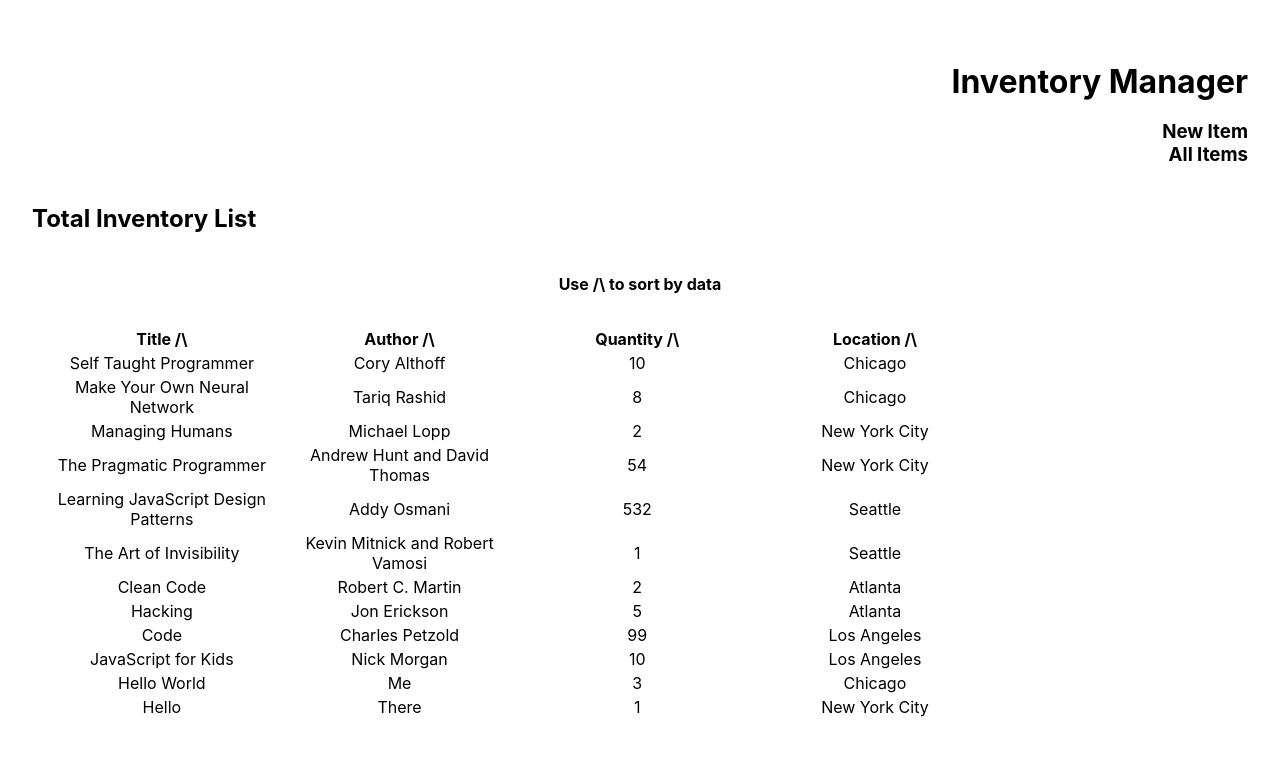
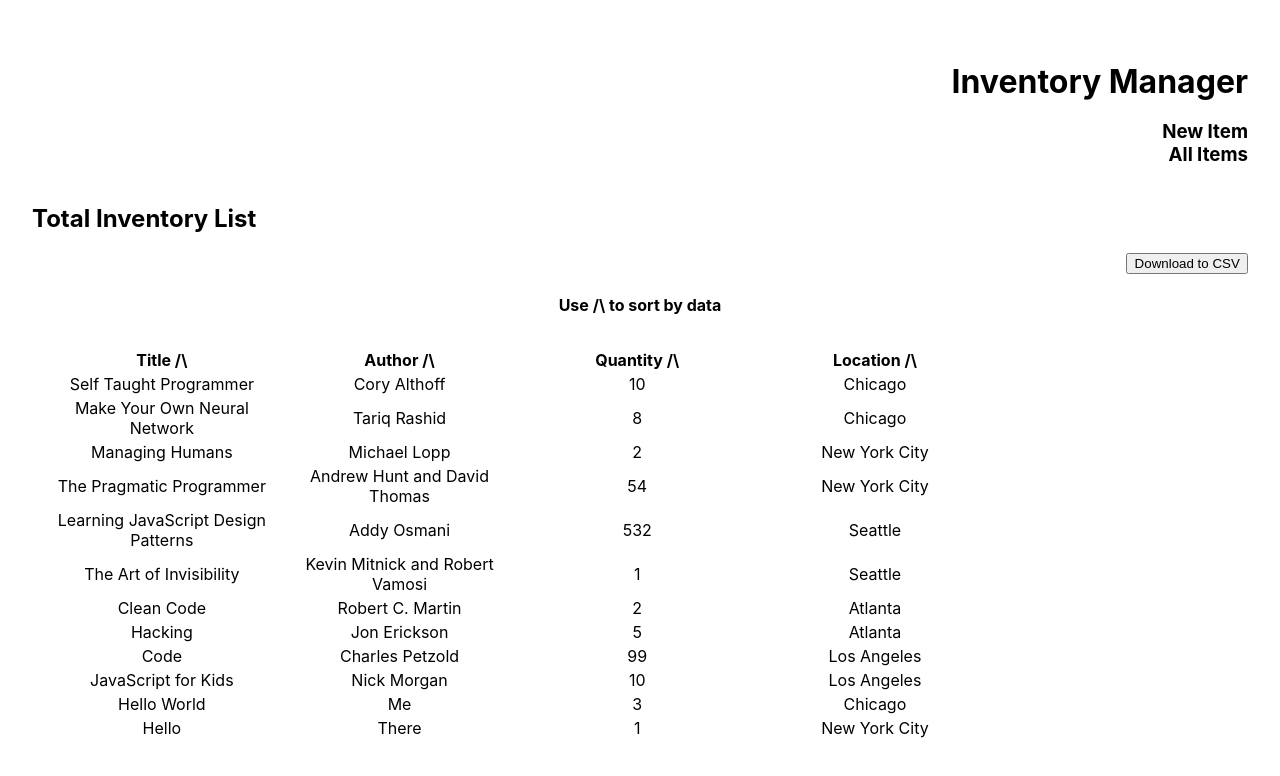
Before and after one commit to wrhenders/inventory-manager, a Next.js app: page /items/search in a window 1280 px wide. Shown: the top 776 px of the page. Built offline with nearby package versions, Linux system fonts and the light colour scheme.

Commit message:
added csv download

```diff
--- a/pages/items/search.tsx
+++ b/pages/items/search.tsx
@@ -55,9 +55,38 @@ export default function Search({ items }: Props) {
     router.replace(router.asPath);
   };
 
+  const toCSV = (data: Item[]) => {
+    const csvString = [
+      ["Title", "Author", "Description", "Quantity", "Location"],
+      ...data.map((item) => [
+        item.name.replace(/,/g, ","),
+        item.author.replace(/,/g, ","),
+        item.description.replace(/,/g, ","),
+        item.quantity,
+        item.location.replace(/,/g, ","),
+      ]),
+    ]
+      .map((el) => el.join(","))
+      .join("\n");
+
+    return "data:text/csv;charset=utf-8," + csvString;
+  };
+
+  const handleDownloadClick = () => {
+    const data = toCSV(itemArray);
+    window.open(encodeURI(data));
+  };
+
   return (
     <Layout>
       <h2>Total Inventory List</h2>
+
+      <button
+        style={{ marginLeft: "auto", width: "10%" }}
+        onClick={(e) => handleDownloadClick()}
+      >
+        Download to CSV
+      </button>
       <h4 style={{ textAlign: "center" }}>Use /\ to sort by data</h4>
       <table
         style={{
```
